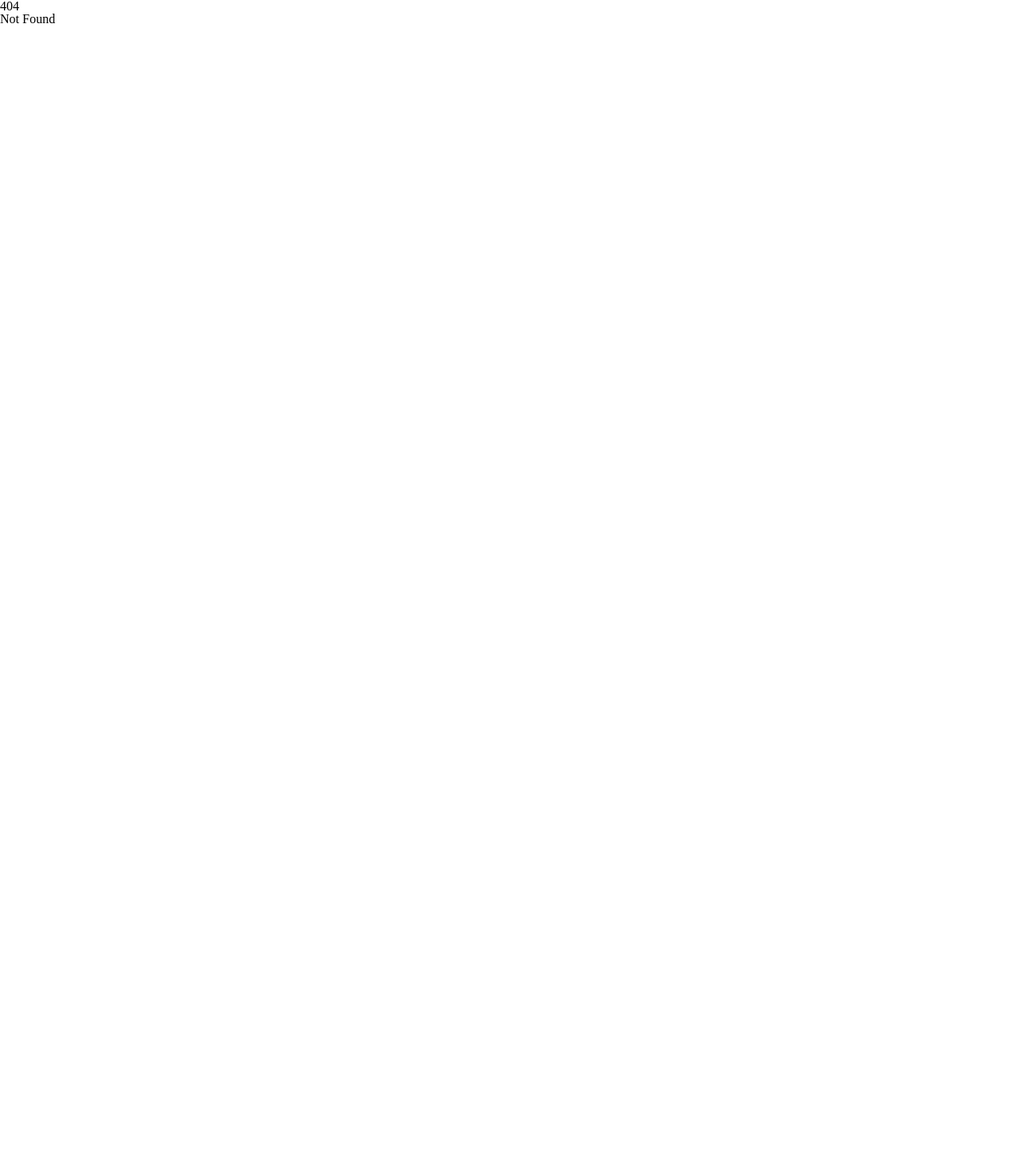
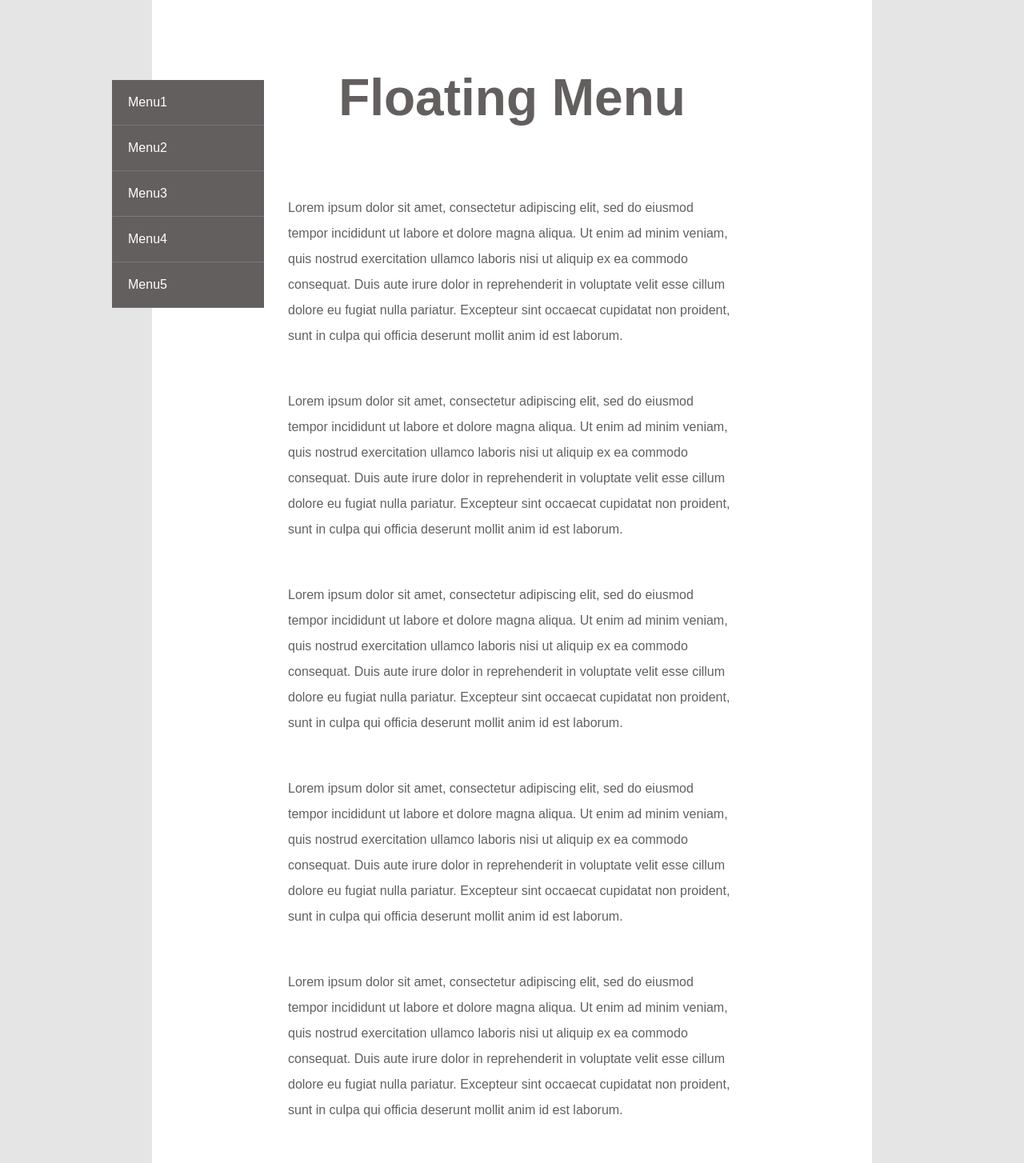
Before and after one commit to cxc421/svelte-practice, a SvelteKit app: page /06-floating-menu in a window 1280 px wide. Before the commit this address had no page. Shown: the whole page at 80% size. Before the commit the page ends 800 px from the top, so only its background shows below. Built offline with nearby package versions, Linux system fonts and the light colour scheme.

Commit message:
feat: add Floating Menu sample

```diff
--- a/src/routes/+page.svelte
+++ b/src/routes/+page.svelte
@@ -5,6 +5,7 @@
     { url: "/03-photo-viewer", title: "Photo Viewer" },
     { url: "/04-tab", title: "Tab" },
     { url: "/05-dropdown-menu", title: "Dropdown Menu" },
+    { url: "/06-floating-menu", title: "Floating Menu" },
   ];
 </script>
 
--- /dev/null
+++ b/src/routes/06-floating-menu/+page.svelte
@@ -0,0 +1,139 @@
+<script lang="ts">
+  import { onMount } from "svelte";
+
+  let top = "100px";
+  function onWindowScroll() {
+    top = window.scrollY + 100 + "px";
+    console.log({ top });
+  }
+  onMount(() => {
+    onWindowScroll();
+  });
+</script>
+
+<svelte:window on:scroll={onWindowScroll} />
+<div class="container">
+  <div id="wrapper">
+    <div id="container">
+      <header>
+        <h1>Floating Menu</h1>
+      </header>
+      <nav style:top>
+        <ul>
+          <li><a href="#1">Menu1</a></li>
+          <li><a href="#2">Menu2</a></li>
+          <li><a href="#3">Menu3</a></li>
+          <li><a href="#4">Menu4</a></li>
+          <li><a href="#5">Menu5</a></li>
+        </ul>
+      </nav>
+      <main>
+        <p>
+          Lorem ipsum dolor sit amet, consectetur adipiscing elit, sed do
+          eiusmod tempor incididunt ut labore et dolore magna aliqua. Ut enim ad
+          minim veniam, quis nostrud exercitation ullamco laboris nisi ut
+          aliquip ex ea commodo consequat. Duis aute irure dolor in
+          reprehenderit in voluptate velit esse cillum dolore eu fugiat nulla
+          pariatur. Excepteur sint occaecat cupidatat non proident, sunt in
+          culpa qui officia deserunt mollit anim id est laborum.
+        </p>
+        <p>
+          Lorem ipsum dolor sit amet, consectetur adipiscing elit, sed do
+          eiusmod tempor incididunt ut labore et dolore magna aliqua. Ut enim ad
+          minim veniam, quis nostrud exercitation ullamco laboris nisi ut
+          aliquip ex ea commodo consequat. Duis aute irure dolor in
+          reprehenderit in voluptate velit esse cillum dolore eu fugiat nulla
+          pariatur. Excepteur sint occaecat cupidatat non proident, sunt in
+          culpa qui officia deserunt mollit anim id est laborum.
+        </p>
+        <p>
+          Lorem ipsum dolor sit amet, consectetur adipiscing elit, sed do
+          eiusmod tempor incididunt ut labore et dolore magna aliqua. Ut enim ad
+          minim veniam, quis nostrud exercitation ullamco laboris nisi ut
+          aliquip ex ea commodo consequat. Duis aute irure dolor in
+          reprehenderit in voluptate velit esse cillum dolore eu fugiat nulla
+          pariatur. Excepteur sint occaecat cupidatat non proident, sunt in
+          culpa qui officia deserunt mollit anim id est laborum.
+        </p>
+        <p>
+          Lorem ipsum dolor sit amet, consectetur adipiscing elit, sed do
+          eiusmod tempor incididunt ut labore et dolore magna aliqua. Ut enim ad
+          minim veniam, quis nostrud exercitation ullamco laboris nisi ut
+          aliquip ex ea commodo consequat. Duis aute irure dolor in
+          reprehenderit in voluptate velit esse cillum dolore eu fugiat nulla
+          pariatur. Excepteur sint occaecat cupidatat non proident, sunt in
+          culpa qui officia deserunt mollit anim id est laborum.
+        </p>
+        <p>
+          Lorem ipsum dolor sit amet, consectetur adipiscing elit, sed do
+          eiusmod tempor incididunt ut labore et dolore magna aliqua. Ut enim ad
+          minim veniam, quis nostrud exercitation ullamco laboris nisi ut
+          aliquip ex ea commodo consequat. Duis aute irure dolor in
+          reprehenderit in voluptate velit esse cillum dolore eu fugiat nulla
+          pariatur. Excepteur sint occaecat cupidatat non proident, sunt in
+          culpa qui officia deserunt mollit anim id est laborum.
+        </p>
+      </main>
+    </div>
+  </div>
+</div>
+
+<style>
+  .container {
+    font-family: Arial, sans-serif;
+    -webkit-font-smoothing: antialiased;
+    background: #e6e5e5;
+    min-height: 100vh;
+  }
+
+  #wrapper {
+    width: 900px;
+    padding: 0 50px;
+    margin: 0 auto;
+  }
+
+  #container {
+    background: #fff;
+    padding: 0 170px;
+    position: relative;
+  }
+
+  h1 {
+    color: #635f5f;
+    font-size: 4em;
+    text-align: center;
+    font-weight: bold;
+    padding: 90px 0;
+  }
+
+  nav {
+    position: absolute;
+    top: 100px;
+    left: -50px;
+    transition: top 500ms ease-in-out;
+  }
+
+  li {
+    list-style-type: none;
+  }
+
+  a {
+    display: block;
+    background: #635f5f;
+    padding: 20px;
+    width: 150px;
+    color: #fff;
+    text-decoration: none;
+    border-bottom: 1px solid #777;
+  }
+
+  a:hover {
+    background: #504e4e;
+  }
+
+  p {
+    padding-bottom: 50px;
+    line-height: 2em;
+    color: #635f5f;
+  }
+</style>
```
